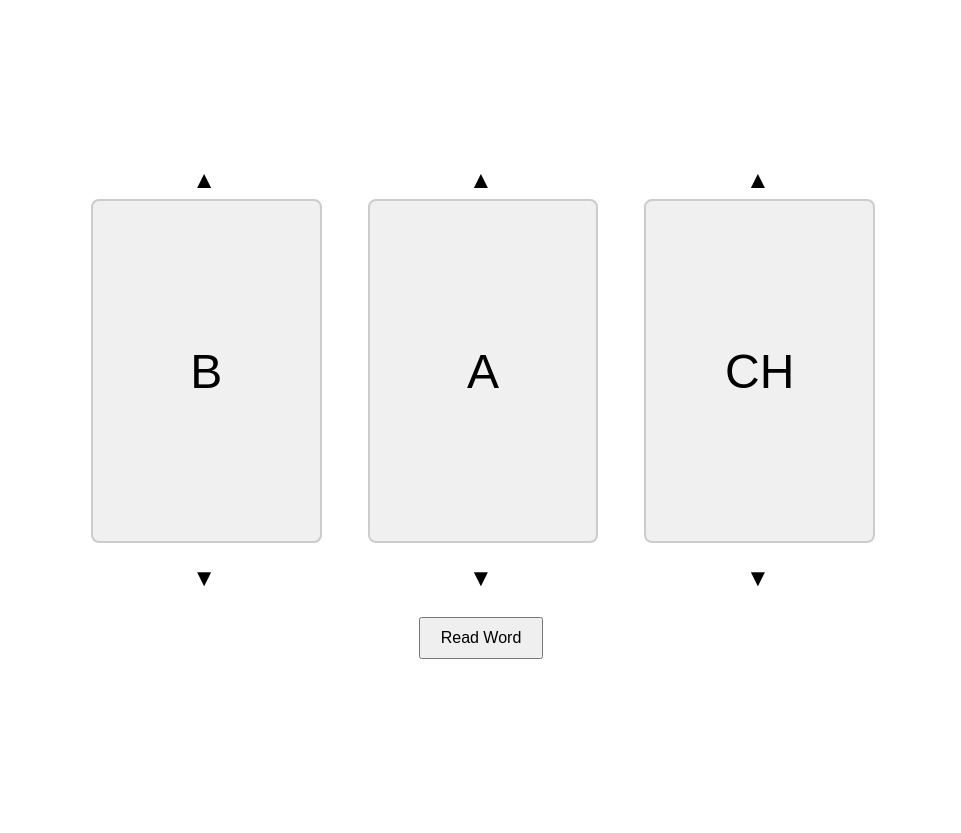
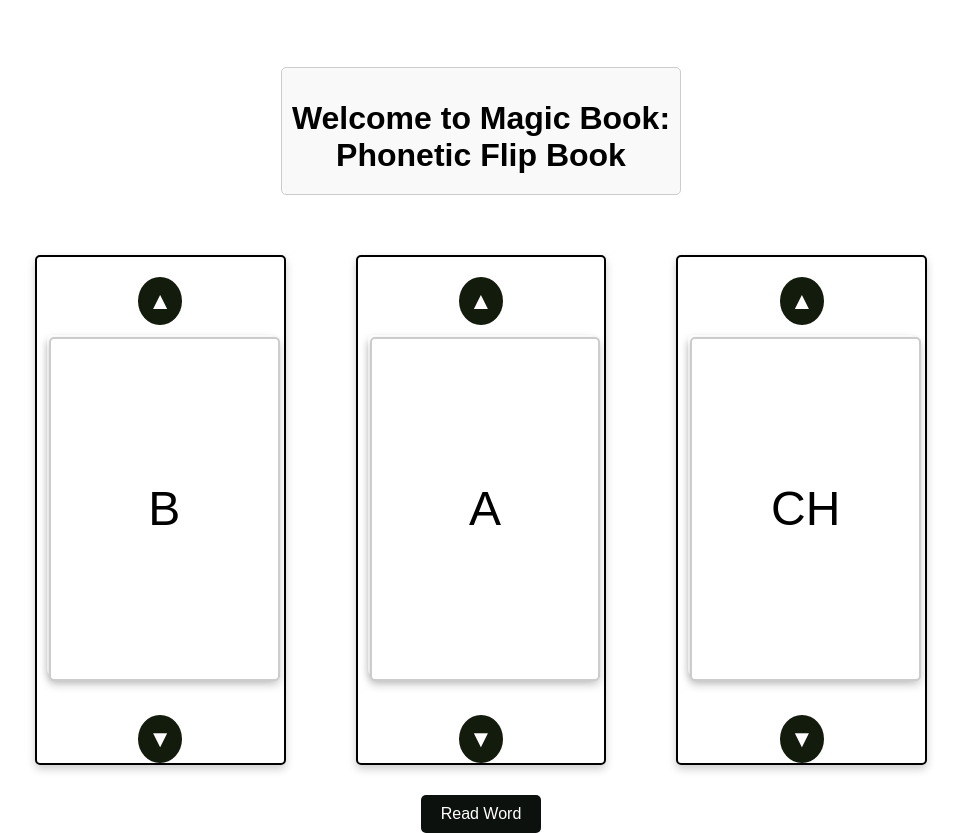
Before and after one commit to NdunguMaina/Magic-Book, a PHP site: page / in a window 1280 px wide. Shown: the whole page, without its empty margins (159-1120 px from the left). Before the commit the page ends 659 px from the top, so only its background shows below. Run offline with PHP 8.4, Linux system fonts and the light colour scheme.

Commit message:
added styling

```diff
--- a/index.html
+++ b/index.html
@@ -7,6 +7,11 @@
     <link rel="stylesheet" href="styles.css">
 </head>
 <body>
+
+    <div class="instructions" id="instructions">
+        <h1>Welcome to Magic Book: <br>
+            Phonetic Flip Book</h1>
+    </div>
     <div class="container" id="card-container">
         <!-- Cards will be dynamically generated here -->
     </div>
--- a/styles.css
+++ b/styles.css
@@ -1,16 +1,46 @@
 body {
-    font-family: Arial, sans-serif;
+    font-family: sans-serif; /* Use a font that is easier to read */
+    color: black; /* Make the text color black */
+    background-color: white; /* Make the background color white */
     display: flex;
     flex-direction: column;
     align-items: center;
     justify-content: center;
     height: 100vh;
     margin: 0;
+
 }
+
+.instructions {
+    max-width: 600px;
+    margin: 0 auto;
+    padding: 10px;
+    border: 1px solid #ccc;
+    border-radius: 5px;
+    background-color: #f9f9f9;
+    text-align: center;
+    animation: slide-in 1s ease-out forwards;
+    margin-bottom: 50px;
+    margin-top: 100px;
+
+
+
+}
+
+.instructions h1 {
+    font-size: 24px;
+    margin-bottom: 10px;
+    flex-shrink: 0; /* Prevents the h1 from shrinking */
+    flex-basis: 100%; /* Forces the h1 to take up the full width */
+    text-align: center; /* Center the title */
+    font-size: 2em; /* Make the title bigger */
+}
+
 
 .container {
     display: flex;
     gap: 50px; /* Increased space between the cards */
+
 }
 
 .card {
@@ -19,6 +49,11 @@ body {
     align-items: center;
     perspective: 1000px;
     position: relative;
+    animation: slide-in 1s ease-out forwards;
+    box-shadow: 0 4px 8px 0 rgba(0, 0, 0, 0.2);
+    margin: 10px;
+    border-radius: 5px;
+    border: 2px solid black; /* Make the border black */
 }
 
 .inner-card {
@@ -27,6 +62,12 @@ body {
     position: relative;
     transition: transform 0.6s;
     transform-style: preserve-3d;
+    border-radius: 5px;
+    box-shadow: 0 4px 8px 0 rgba(0, 0, 0, 0.2);
+    margin: 10px;
+    margin-bottom: 20px;
+    animation: slide-in 1s ease-out forwards;
+
 }
 
 .inner-card div {
@@ -41,15 +82,23 @@ body {
     font-size: 48px; /* Increased font size */
     text-align: center;
     position: absolute;
+    border-radius: 5px;
+    box-shadow: 0 4px 8px 0 rgba(0, 0, 0, 0.2);
+    margin: 2px;
+
 }
 
 .front {
-    background-color: #f0f0f0;
+    background-color: #fff; /* Make the background color white */
+    color: black; /* Make the text color black */
+
 }
 
 .back {
     background-color: #d0d0d0;
     transform: rotateY(180deg);
+    background-color: #fff; /* Make the background color white */
+    color: black; /* Make the text color black */
 }
 
 .card.flipped .inner-card {
@@ -61,6 +110,24 @@ button {
     padding: 10px 20px;
     font-size: 16px;
     cursor: pointer;
+    background-color: #09011b;
+    color: white;
+    border: none;
+    border-radius: 5px;
+    padding: 10px 20px;
+    font-size: 16px;
+    cursor: pointer;
+    background-color: #0d110e;
+    color: white;
+    border: none;
+    border-radius: 5px;
+    animation: slide-in 1s ease-out forwards;
+
+
+}
+
+button:hover {
+    background-color: #061107;
 }
 
 .arrow {
@@ -69,4 +136,27 @@ button {
     font-size: 24px;
     cursor: pointer;
     padding: 5px;
+    background-color: #131b0c;
+    color: white;
+    border-radius: 50%;
+    padding: 10px;
+    cursor: pointer;
+    animation: slide-in 1s ease-out forwards;
+
 }
+
+.arrow:hover {
+    background-color: #1f1e7e;
+}
+
+
+@keyframes slide-in {
+    from {
+        transform: translateX(-50px);
+        opacity: 0;
+    }
+    to {
+        transform: translateX(0);
+        opacity: 1;
+    }
+}
```
Also changed, not shown: script.js (line endings or trailing spaces).
